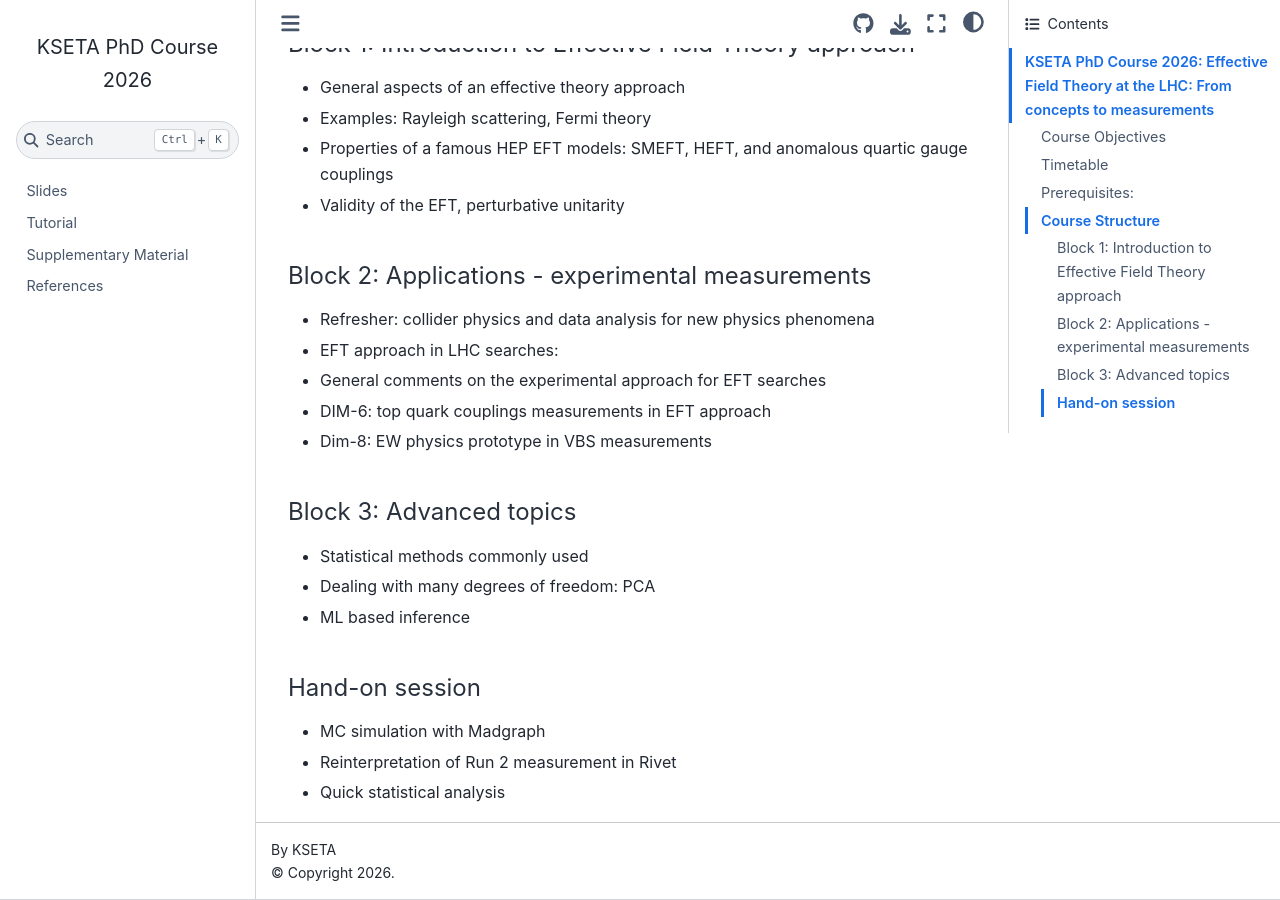
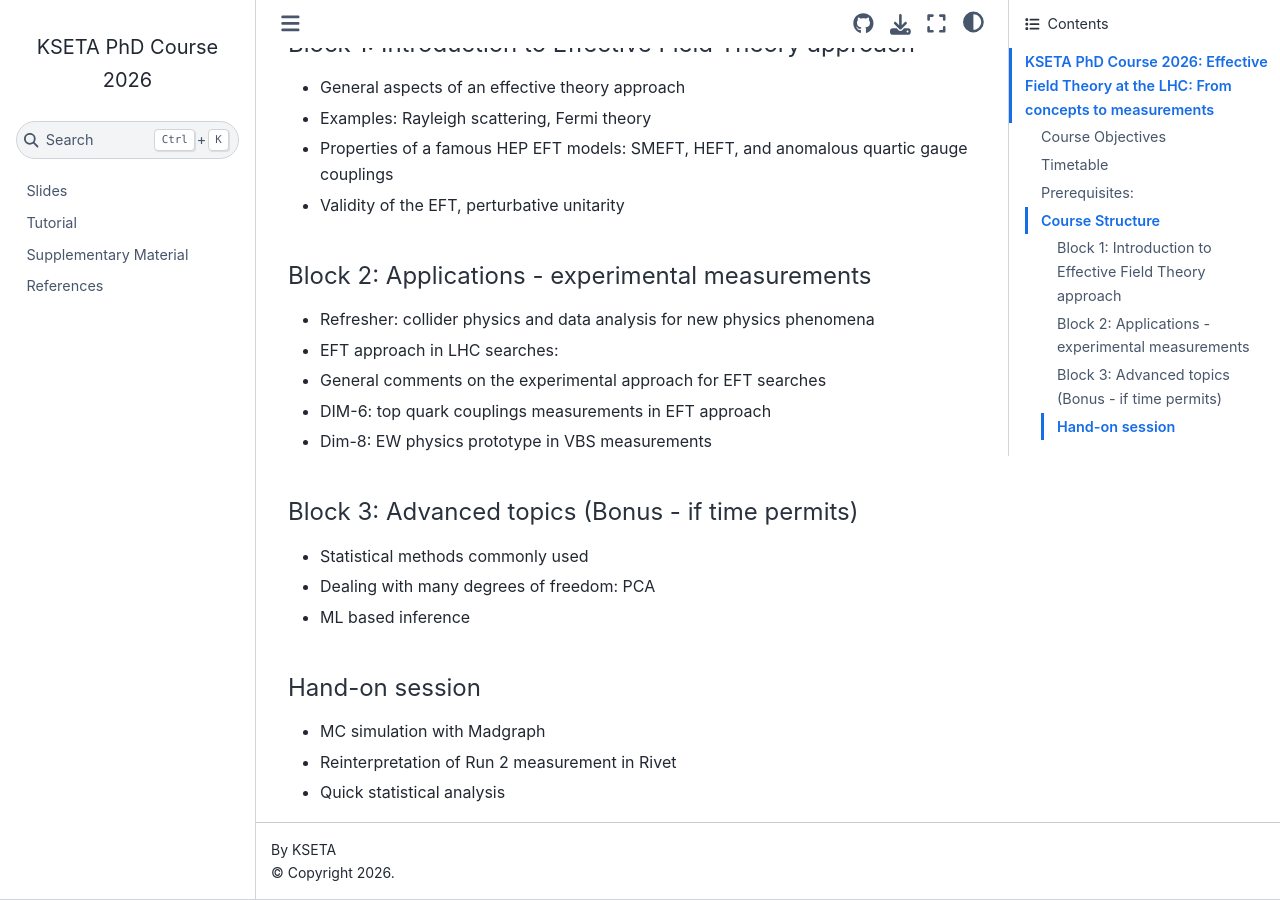
Before and after one commit to mpresill/KSETA_2026, a Jupyter Book: the page built from course_overview.md, in a window 1280 px wide and 900 px high, scrolled down 1273 px. Built offline with Jupyter Book 1.0.4 settings and Sphinx 7.4.7 and the Sphinx Book theme 1.1.4, drawn with Linux system fonts in a browser that asks for light colours.

Commit message:
Update Block 3 title to include bonus note

```diff
--- a/course_overview.md
+++ b/course_overview.md
@@ -41,7 +41,7 @@ The course is divided into three modules:
 - DIM-6: top quark couplings measurements in EFT approach
 - Dim-8: EW physics prototype in VBS measurements
 
-#### Block 3: Advanced topics
+#### Block 3: Advanced topics (Bonus - if time permits)
 - Statistical methods commonly used
 - Dealing with many degrees of freedom: PCA
 - ML based inference
```
